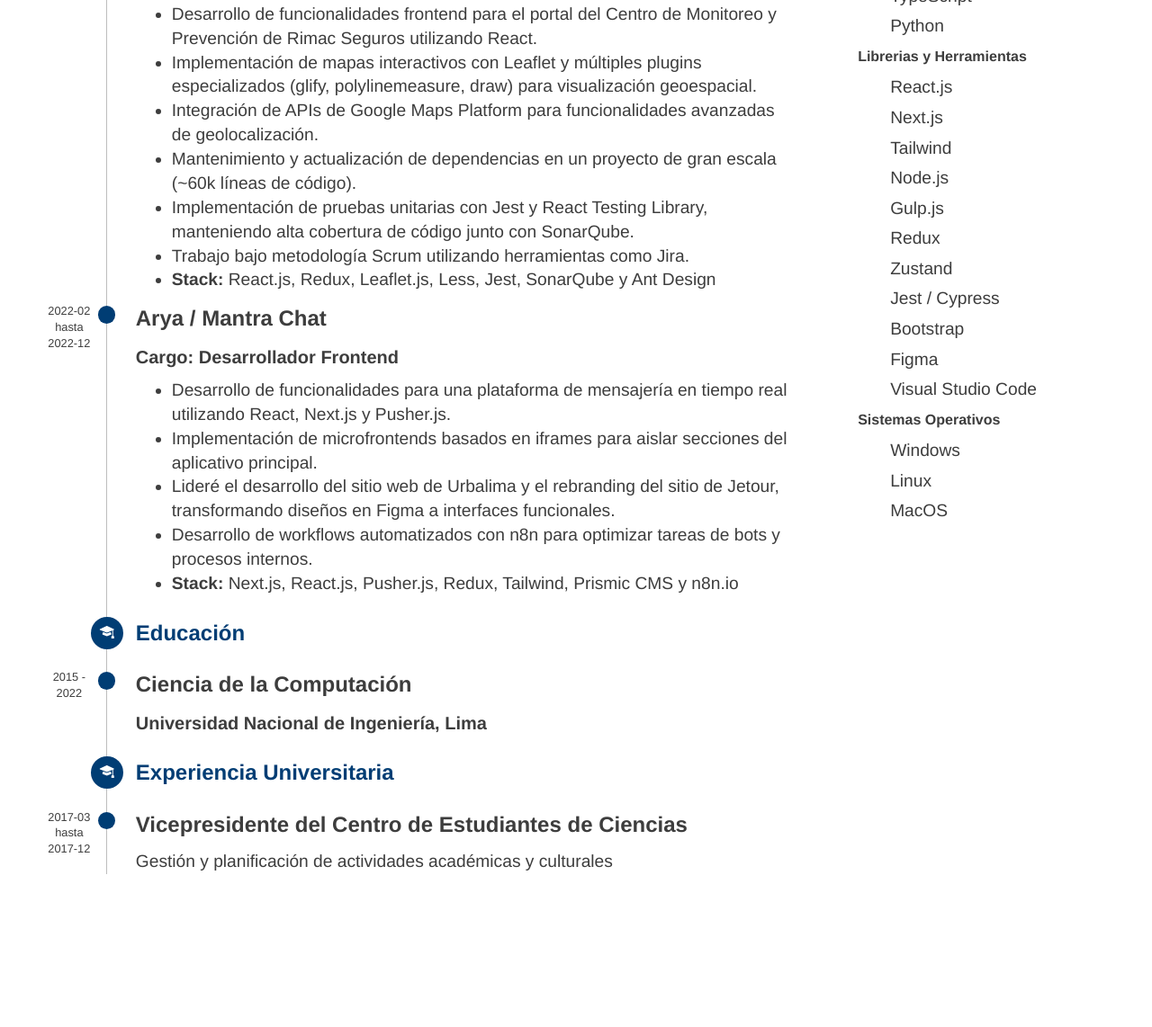
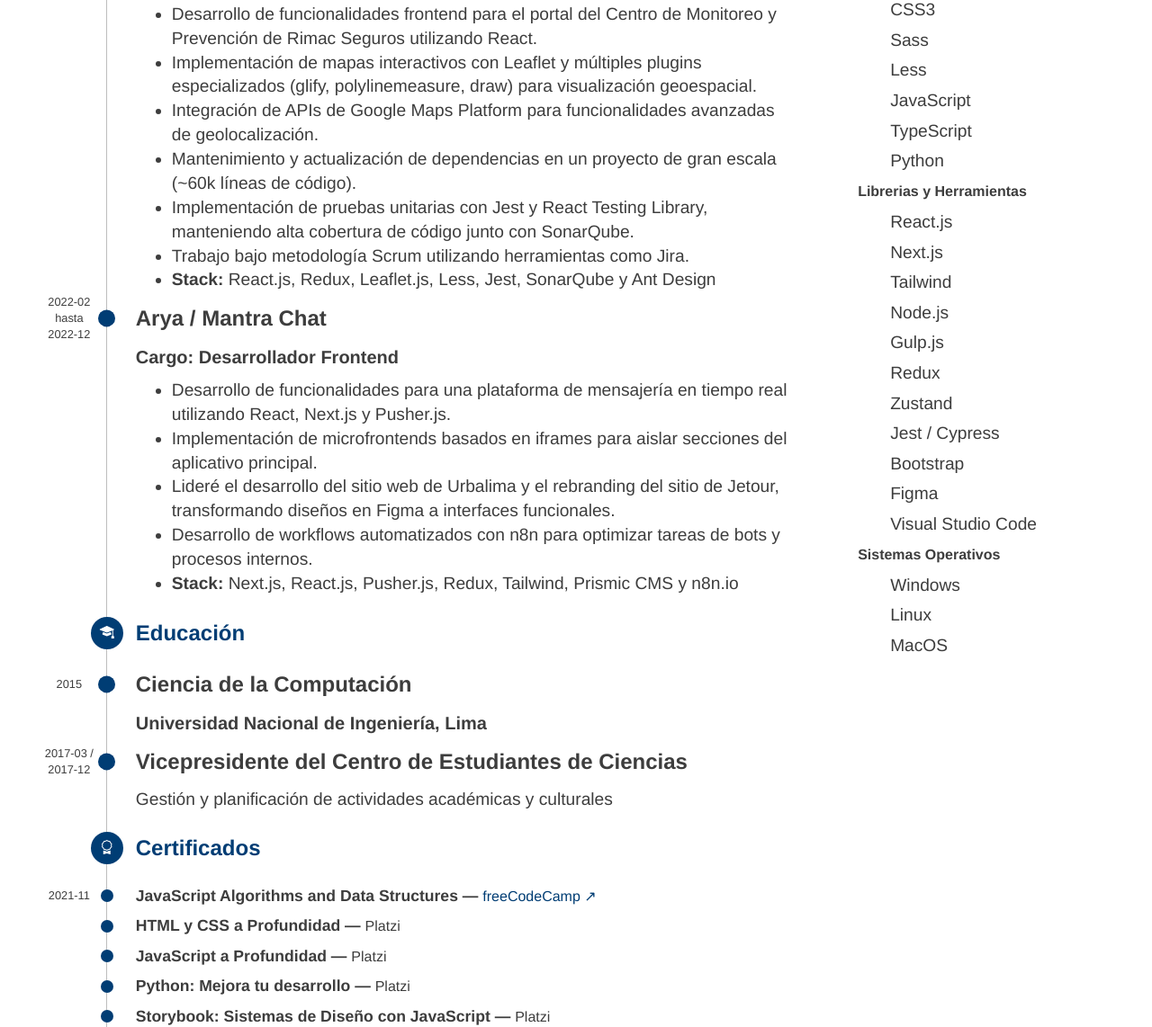
Before and after one commit to Sdann26/CV, a plain HTML site: page index.html in a window 1280 px wide. Shown: the part 991-2133 px from the top of the page at 90% size. Before the commit the page ends 1963 px from the top, so only its background shows below. Drawn offline with nearby package versions, Linux system fonts and the light colour scheme.

Commit message:
fix: update style

```diff
--- a/index.html
+++ b/index.html
@@ -54,12 +54,17 @@
             </ul>
             <!--  -->
             <h2><span><i class="bi bi-mortarboard-fill"></i></span>Educación</h2>
-            <h3><span>2015 - 2022</span><span></span>Ciencia de la Computación</h3>
+            <h3><span>2015</span><span></span>Ciencia de la Computación</h3>
             <h4>Universidad Nacional de Ingeniería, Lima</h4>
+            <h3><span>2017-03 / 2017-12</span><span></span>Vicepresidente del Centro de Estudiantes de Ciencias</h3>
+            <p>Gestión y planificación de actividades académicas y culturales</p>
             <!--  -->
-            <h2><span><i class="bi bi-mortarboard-fill"></i></span>Experiencia Universitaria</h2>
-            <h3><span>2017-03 hasta 2017-12</span><span></span>Vicepresidente del Centro de Estudiantes de Ciencias</h3>
-            <p>Gestión y planificación de actividades académicas y culturales</p>
+            <h2><span><i class="bi bi-award"></i></span>Certificados</h2>
+            <h3 class="cert"><span>2021-11</span><span></span>JavaScript Algorithms and Data Structures — <a href="https://www.freecodecamp.org/certification/fccda1f9f41-295c-48d9-9014-36f0b254a432/javascript-algorithms-and-data-structures" target="_blank">freeCodeCamp ↗</a></h3>
+            <h3 class="cert"><span></span><span></span>HTML y CSS a Profundidad — <span style="font-weight:normal">Platzi</span></h3>
+            <h3 class="cert"><span></span><span></span>JavaScript a Profundidad — <span style="font-weight:normal">Platzi</span></h3>
+            <h3 class="cert"><span></span><span></span>Python: Mejora tu desarrollo — <span style="font-weight:normal">Platzi</span></h3>
+            <h3 class="cert"><span></span><span></span>Storybook: Sistemas de Diseño con JavaScript — <span style="font-weight:normal">Platzi</span></h3>
         </div>
     </main>
     <aside>
@@ -72,6 +77,12 @@
         <p><a href="https://github.com/Sdann26" target="_blank">https://github.com/Sdann26</a></p>
         <h3>LinkedIn</h3>
         <p><a href="https://www.linkedin.com/in/danilo-blas/" target="_blank">https://www.linkedin.com/in/danilo-blas/</a></p>
+        <!--  -->
+        <h2><span><i class="bi bi-translate"></i></span>Idiomas</h2>
+        <ul>
+            <li>Español (Nativo)</li>
+            <li>Inglés (Básico)</li>
+        </ul>
         <!--  -->
         <h2><span><i class="bi bi-lightning-fill"></i></span>Habilidades</h2>
         <ul>
--- a/scss/main.scss
+++ b/scss/main.scss
@@ -114,6 +114,8 @@ main{
             display: inline-block;
             width: 8ch;
             position: absolute;
+            top: 50%;
+            transform: translateY(-50%);
             left: -8em;
             font-size: 0.8rem;
             font-weight: normal;
@@ -123,7 +125,8 @@ main{
         span:nth-child(2){
             position: absolute;
             left: calc(-2rem - 0.4em);
-            top: 0.13em;
+            top: 50%;
+            transform: translateY(-50%);
             width: 0.8em;
             aspect-ratio: 1;
             border-radius: 50%;
@@ -142,6 +145,20 @@ main{
     a{
         text-decoration: none;
         color: var(--secondary-color);
+    }
+
+    h3 a{
+        color: var(--primary-color);
+        font-size: 1rem;
+        font-weight: normal;
+    }
+
+    h3.cert{
+        font-size: 1.1rem;
+
+        a, span:not(:nth-child(1)):not(:nth-child(2)){
+            font-size: 1rem;
+        }
     }
 }
 
--- a/style.css
+++ b/style.css
@@ -103,6 +103,8 @@ main h3 span:nth-child(1) {
   display: inline-block;
   width: 8ch;
   position: absolute;
+  top: 50%;
+  transform: translateY(-50%);
   left: -8em;
   font-size: 0.8rem;
   font-weight: normal;
@@ -111,7 +113,8 @@ main h3 span:nth-child(1) {
 main h3 span:nth-child(2) {
   position: absolute;
   left: calc(-2rem - 0.4em);
-  top: 0.13em;
+  top: 50%;
+  transform: translateY(-50%);
   width: 0.8em;
   aspect-ratio: 1;
   border-radius: 50%;
@@ -126,6 +129,17 @@ main ul {
 main a {
   text-decoration: none;
   color: var(--secondary-color);
+}
+main h3 a {
+  color: var(--primary-color);
+  font-size: 1rem;
+  font-weight: normal;
+}
+main h3.cert {
+  font-size: 1.1rem;
+}
+main h3.cert a, main h3.cert span:not(:nth-child(1)):not(:nth-child(2)) {
+  font-size: 1rem;
 }
 
 .line {
```
